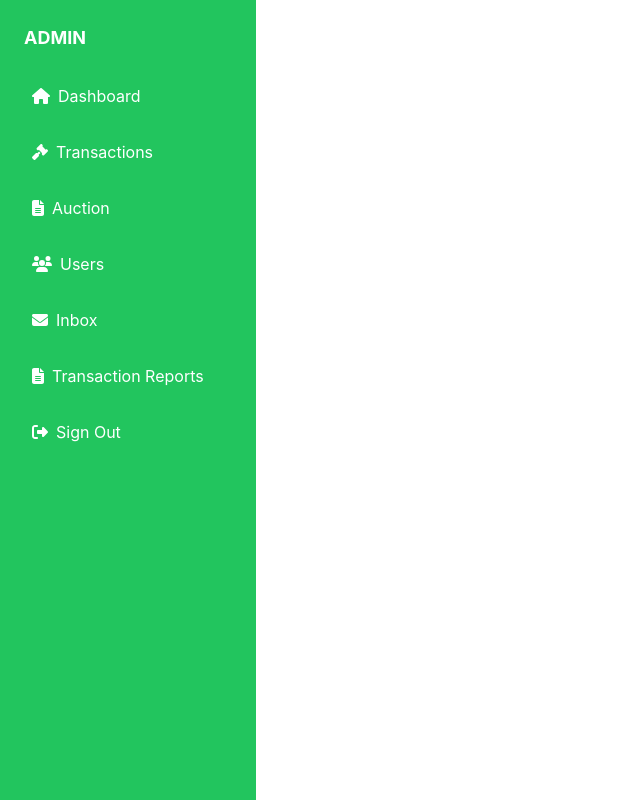
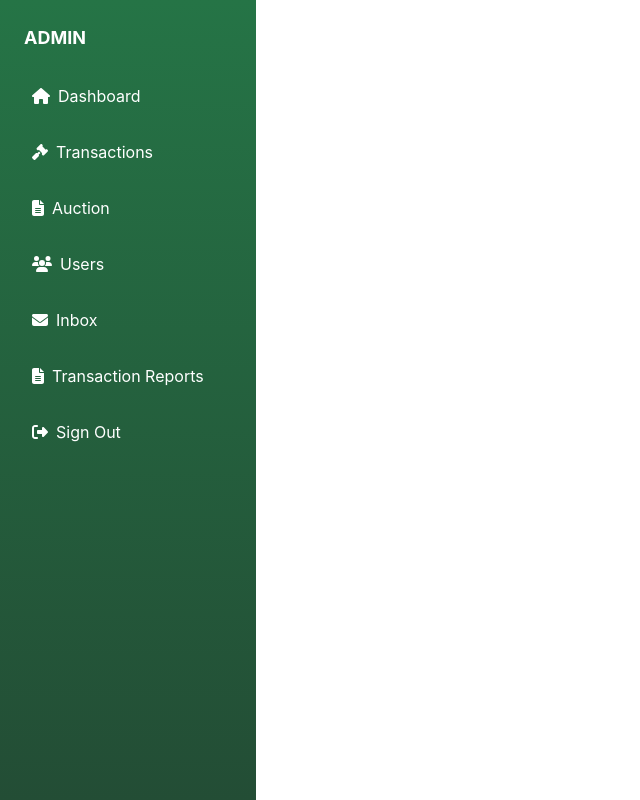
Before and after one commit to cybervince12/oksyonadmin, a React (Create React App) app: page /admin in a window 1280 px wide. Shown: the whole page, without its empty margins (0-640 px from the left). Built offline with nearby package versions, Linux system fonts and the light colour scheme.

Commit message:
gradient

```diff
--- a/src/components/Login.js
+++ b/src/components/Login.js
@@ -15,7 +15,7 @@ const Login = () => {
   return (
     <div className="flex h-screen">
       {/* Left Section with Image and Text */}
-      <div className="w-1/2 bg-green-700 p-12 flex flex-col justify-center items-center text-white">
+      <div className="w-1/2 bg-gradient-to-b from-[#257446] to-[#234D35] p-12 flex flex-col justify-center items-center text-white">
         <img
           src={`${process.env.PUBLIC_URL}/images/cattle.png`} // Update the path as per the actual location
           alt="Cattle illustration"
--- a/src/components/Sidebar.js
+++ b/src/components/Sidebar.js
@@ -3,10 +3,9 @@ import { Link } from 'react-router-dom';
 import { FontAwesomeIcon } from '@fortawesome/react-fontawesome';
 import { faHome, faGavel, faUsers, faEnvelope, faFileAlt, faSignOutAlt } from '@fortawesome/free-solid-svg-icons';
 
-
 const Sidebar = () => {
   return (
-    <aside className="bg-green-500 text-white h-screen w-64 p-6">
+    <aside className="bg-gradient-to-b from-[#257446] to-[#234D35] text-white h-screen w-64 p-6">
       <h2 className="text-lg font-bold mb-6">ADMIN</h2>
       <ul className="space-y-4">
         <li>
```
Also changed, not shown: 1 other file (tests, documents, lock files or other folders).
